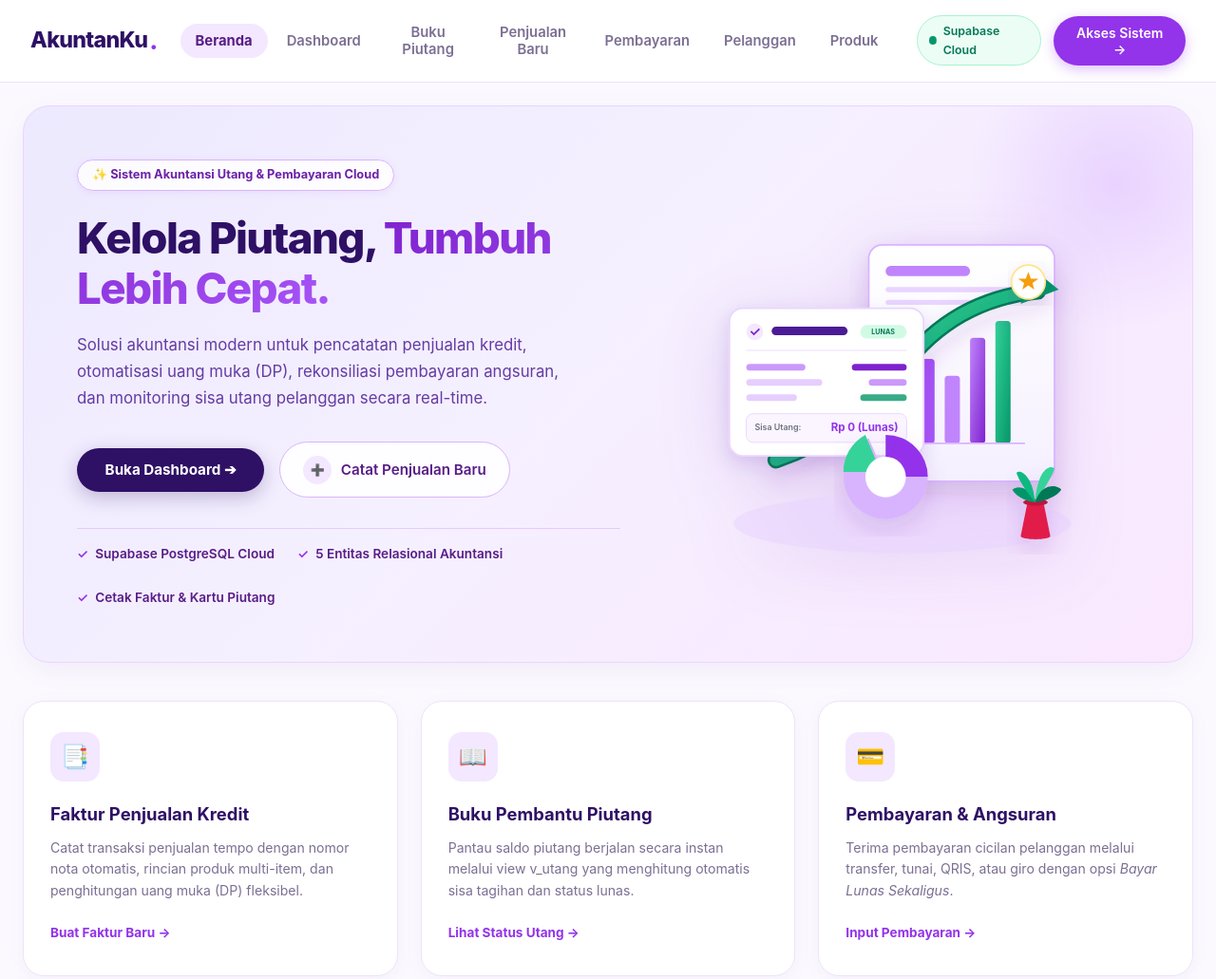
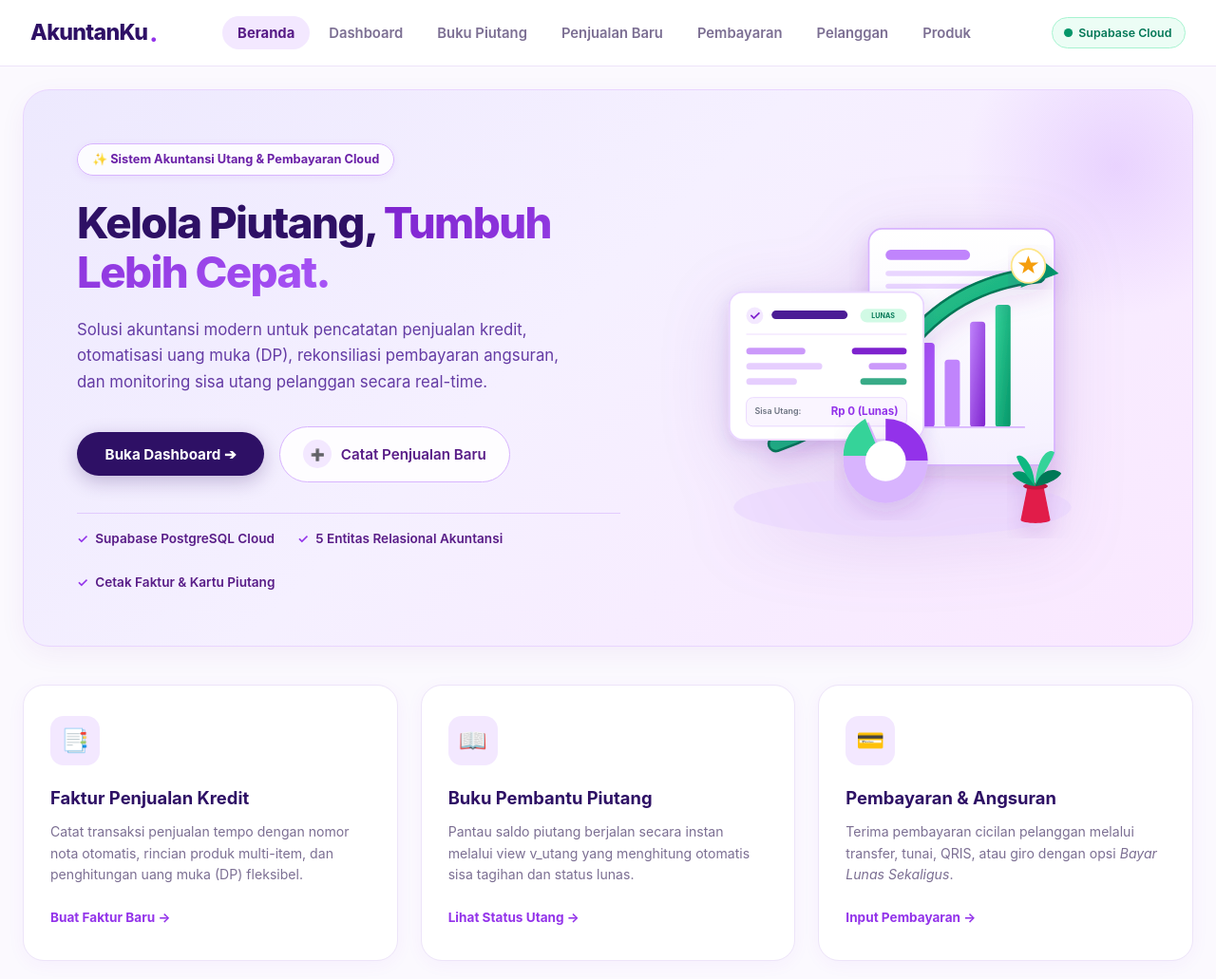
Before and after one commit to rasyidamunisa/sistem-akuntansi-piutang-mebel, a plain HTML site: page Front End/HTML/index.html in a window 1280 px wide. Shown: the whole page at 95% size. Drawn offline with nearby package versions, Linux system fonts and the light colour scheme; no server answers.

Commit message:
refactor: hapus tombol akses sistem pada navbar

```diff
--- a/Front End/HTML/index.html
+++ b/Front End/HTML/index.html
@@ -32,13 +32,12 @@
                 <button class="nav-link" data-tab="produk">Produk</button>
             </nav>
 
-            <!-- Status Cloud & CTA Button -->
+            <!-- Status Cloud -->
             <div class="nav-right">
                 <div class="cloud-pill">
                     <span class="pulse-dot"></span>
                     <span>Supabase Cloud</span>
                 </div>
-                <button class="btn-nav-cta" onclick="switchTab('dashboard')">Akses Sistem →</button>
             </div>
         </div>
     </header>
```
